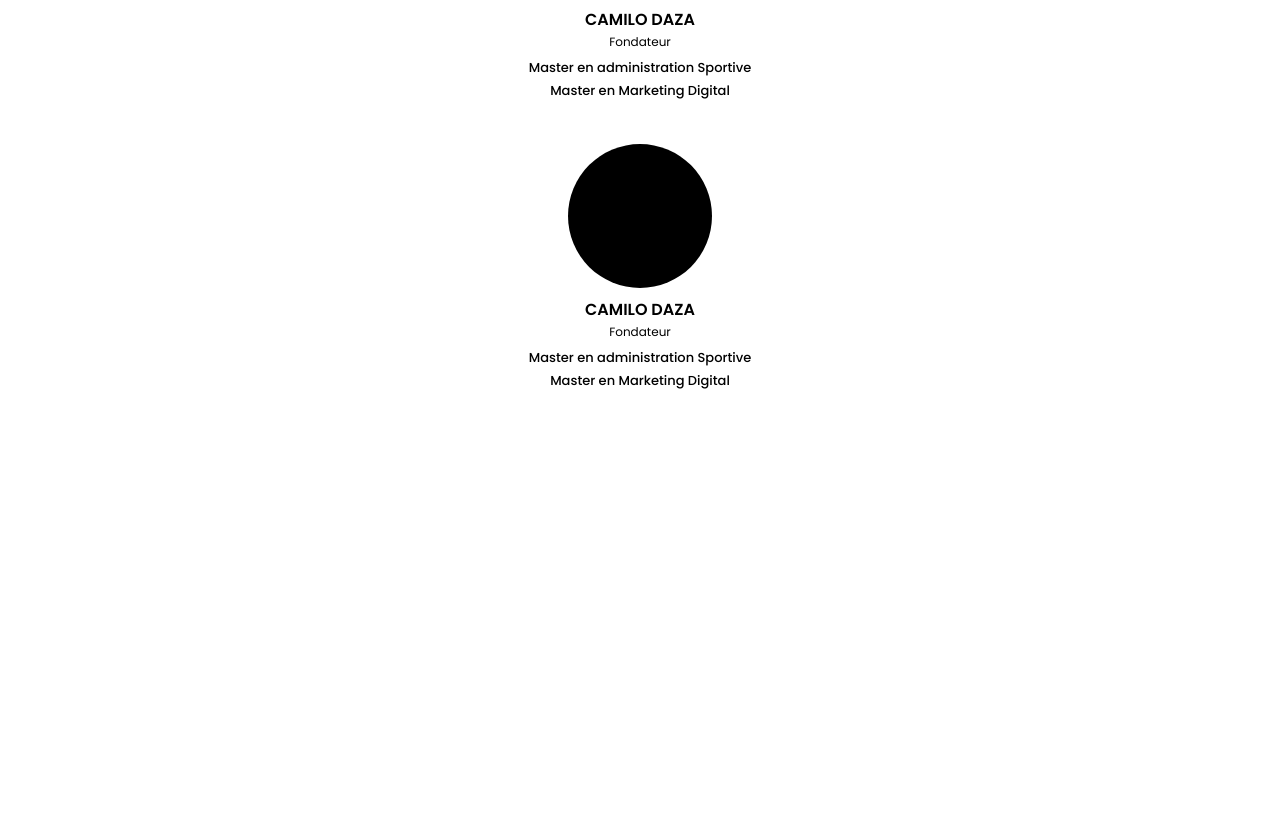
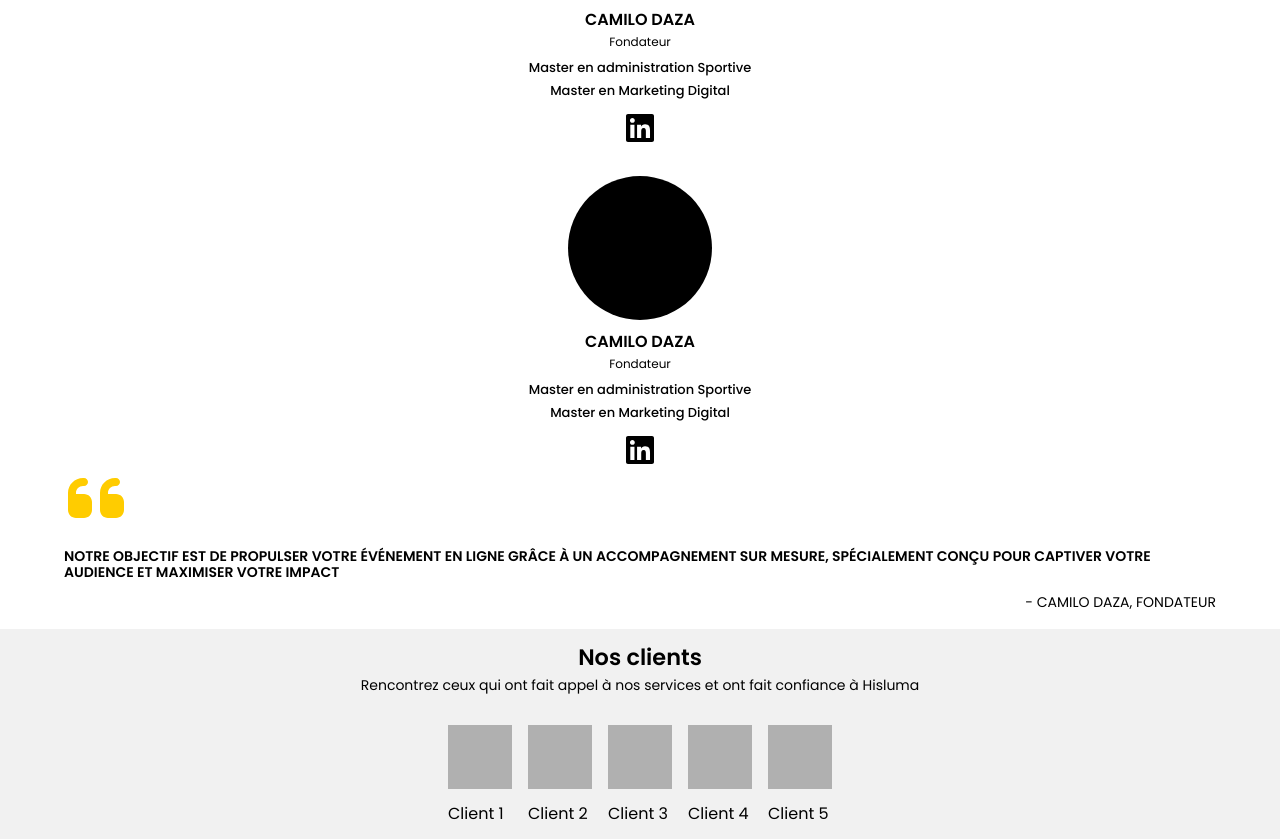
Before and after one commit to JoseAlvarezMartinez/hisluma-v2, a React (Vite) app: page /services in a window 1280 px wide. Shown: the part 1646-2485 px from the top of the page. Before the commit the page ends 2048 px from the top, so only its background shows below. Built offline with nearby package versions, Linux system fonts and the light colour scheme.

Commit message:
Clientes

```diff
--- a/src/pages/Nosotros/Nosotros.jsx
+++ b/src/pages/Nosotros/Nosotros.jsx
@@ -1,5 +1,8 @@
 import styles from "./Nosotros.module.css"
 import HislumaLogo from "../../assets/hisluma-logo.png"
+import { FaLinkedin } from "react-icons/fa";
+import { FaQuoteLeft } from "react-icons/fa6";
+
 
 const Nosotros = () => {
   return (
@@ -49,6 +52,7 @@ const Nosotros = () => {
             <h3 className={styles.rol}>Fondateur</h3>
             <p className={styles.descripcion}>Master en administration Sportive <span>
               Master en Marketing Digital</span></p>
+            <FaLinkedin size={"2rem"} />
           </article>
 
           <article className={styles.miembroInfo}>
@@ -57,8 +61,49 @@ const Nosotros = () => {
             <h3 className={styles.rol}>Fondateur</h3>
             <p className={styles.descripcion}>Master en administration Sportive <span>
               Master en Marketing Digital</span></p>
+            <FaLinkedin size={"2rem"} />
           </article>
         </div>
+      </section>
+
+
+      <section className={styles.lema}>
+        <FaQuoteLeft color="#FFCC00" size={"4rem"} />
+        <p className={styles.duenioLema}>Notre objectif est de propulser votre événement en ligne grâce à un accompagnement sur mesure, spécialement conçu pour captiver votre audience et maximiser votre impact</p>
+        <p className={styles.duenioFirma}>- Camilo Daza, Fondateur</p>
+      </section>
+
+      <section className={styles.nuestrosClientes}>
+
+        <h2 className={styles.tituloCliente}>Nos clients</h2>
+        <p className={styles.descripcionCliente}>Rencontrez ceux qui ont fait appel à nos services et ont fait confiance à Hisluma</p>
+
+        <article className={styles.clientesContainer}>
+          <section>
+            <div className={styles.clienteFoto}></div>
+            <p>Client 1</p>
+          </section>
+
+          <section>
+            <div className={styles.clienteFoto}></div>
+            <p>Client 2</p>
+          </section>
+
+          <section>
+            <div className={styles.clienteFoto}></div>
+            <p>Client 3</p>
+          </section>
+
+          <section>
+            <div className={styles.clienteFoto}></div>
+            <p>Client 4</p>
+          </section>
+
+          <section>
+            <div className={styles.clienteFoto}></div>
+            <p>Client 5</p>
+          </section>
+        </article>
       </section>
     </>
   )
--- a/src/pages/Nosotros/Nosotros.module.css
+++ b/src/pages/Nosotros/Nosotros.module.css
@@ -1,4 +1,4 @@
-.headerBackground{
+.headerBackground {
     background-image: url(../../assets/nosotrosBackground.jpg);
     background-position: center;
     background-size: cover;
@@ -6,7 +6,8 @@
 
     position: relative;
 }
-.oscurecerFondo{
+
+.oscurecerFondo {
     position: absolute;
 
     width: 100%;
@@ -14,7 +15,8 @@
 
     background-color: rgba(0, 0, 0, 0.6);
 }
-.headerContainer{
+
+.headerContainer {
     width: 90%;
     margin: 0 auto;
 
@@ -24,36 +26,49 @@
 
     height: 90%;
 }
-.tituloHeader,.parrafoHeader{
+
+.tituloHeader,
+.parrafoHeader {
     color: #fff;
     text-align: center;
     font-weight: 500;
     text-transform: uppercase;
 }
-.tituloHeader{
+
+.tituloHeader {
     margin-bottom: .5rem;
 }
-.parrafoHeader{
-    text-transform:none;
+
+.parrafoHeader {
+    text-transform: none;
     font-weight: 400;
 
     margin-top: 0;
 }
-.introduccionContainer{
+
+.introduccionContainer {
     width: 90%;
-    margin: 5rem auto ;
+    margin: 5rem auto;
 }
-.introduccionTitulo,.introduccionParrafo{
+
+.introduccionTitulo,
+.introduccionParrafo {
     font-size: 0.875rem;
 }
-.mainContainer,.equipoContainer,.miembrosContainer{
+
+.mainContainer,
+.equipoContainer,
+.miembrosContainer,
+.lema {
     width: 90%;
     margin: 0 auto;
 }
-.mainContainer{
+
+.mainContainer {
     margin-bottom: 2rem;
 }
-.mainDescripcion{
+
+.mainDescripcion {
     display: flex;
     flex-direction: column;
     gap: 1rem;
@@ -61,16 +76,19 @@
     font-size: 0.875rem;
     line-height: 1.25rem;
 }
-.mainTitulo{
+
+.mainTitulo {
     font-size: 1.063rem;
 }
-.hislumaLogo{
+
+.hislumaLogo {
     width: 10.375rem;
     height: 2.563rem;
 
     object-fit: cover;
 }
-.containerInferior{
+
+.containerInferior {
     background-color: #F1F1F1;
     padding: 2rem 1rem;
 
@@ -79,19 +97,21 @@
     align-items: center;
     gap: 1rem;
 }
-.containerInferiorParrafo{
+
+.containerInferiorParrafo {
     font-weight: 400;
     font-size: 0.875rem;
     line-height: 1.25rem;
 }
-.containerInferiorTitulo{
+
+.containerInferiorTitulo {
     margin-bottom: 0;
 
     font-weight: 600;
     font-size: 1.4rem;
 }
 
-.equipoTitulo{
+.equipoTitulo {
     font-size: 1.4rem;
     font-weight: 600;
     text-transform: uppercase;
@@ -99,7 +119,8 @@
 
     margin-bottom: 0;
 }
-.equipoSubtitulo{
+
+.equipoSubtitulo {
     font-weight: 400;
     font-size: 0.875rem;
     text-align: center;
@@ -107,7 +128,7 @@
     margin: 0.5rem 0 1rem;
 }
 
-.userFoto{
+.userFoto {
     width: 9rem;
     height: 9rem;
     background-color: black;
@@ -115,7 +136,7 @@
     border-radius: 50%;
 }
 
-.miembrosContainer{
+.miembrosContainer {
     display: flex;
     flex-direction: column;
     align-items: center;
@@ -124,12 +145,14 @@
 
     margin-top: 1rem;
 }
-.miembroInfo{
+
+.miembroInfo {
     display: flex;
     flex-direction: column;
     align-items: center;
 }
-.nombre{
+
+.nombre {
     font-size: 1rem;
     text-transform: uppercase;
     font-weight: 600;
@@ -137,14 +160,14 @@
     margin-bottom: 0;
 }
 
-.rol{
+.rol {
     font-weight: 400;
-    font-size: 0.75rem ;
+    font-size: 0.75rem;
 
     margin-top: 0.35rem;
 }
 
-.descripcion{
+.descripcion {
     font-size: 0.813rem;
     font-weight: 500;
 
@@ -155,3 +178,50 @@
 
     margin-top: 0;
 }
+
+.duenioLema,
+.duenioFirma {
+    font-weight: 600;
+    font-size: 0.875rem;
+    text-transform: uppercase;
+}
+
+.duenioFirma {
+    text-align: end;
+    font-weight: 400;
+}
+
+.nuestrosClientes {
+    background-color: #F1F1F1;
+    padding: 0 1rem;
+}
+
+.tituloCliente {
+    font-weight: 600;
+    font-size: 1.4rem;
+    text-align: center;
+
+    padding-top: 1rem;
+    margin-bottom: 0.4rem;
+}
+
+.descripcionCliente {
+    font-size: 0.875rem;
+    text-align: center;
+    margin-top: 0;
+}
+
+.clientesContainer {
+    display: flex;
+    justify-content: center;
+    flex-wrap: wrap;
+    gap: 1rem;
+
+    margin-top: 2rem;
+}
+
+.clienteFoto {
+    width: 4rem;
+    height: 4rem;
+    background-color: rgba(128, 128, 128, 0.575);
+}
```
